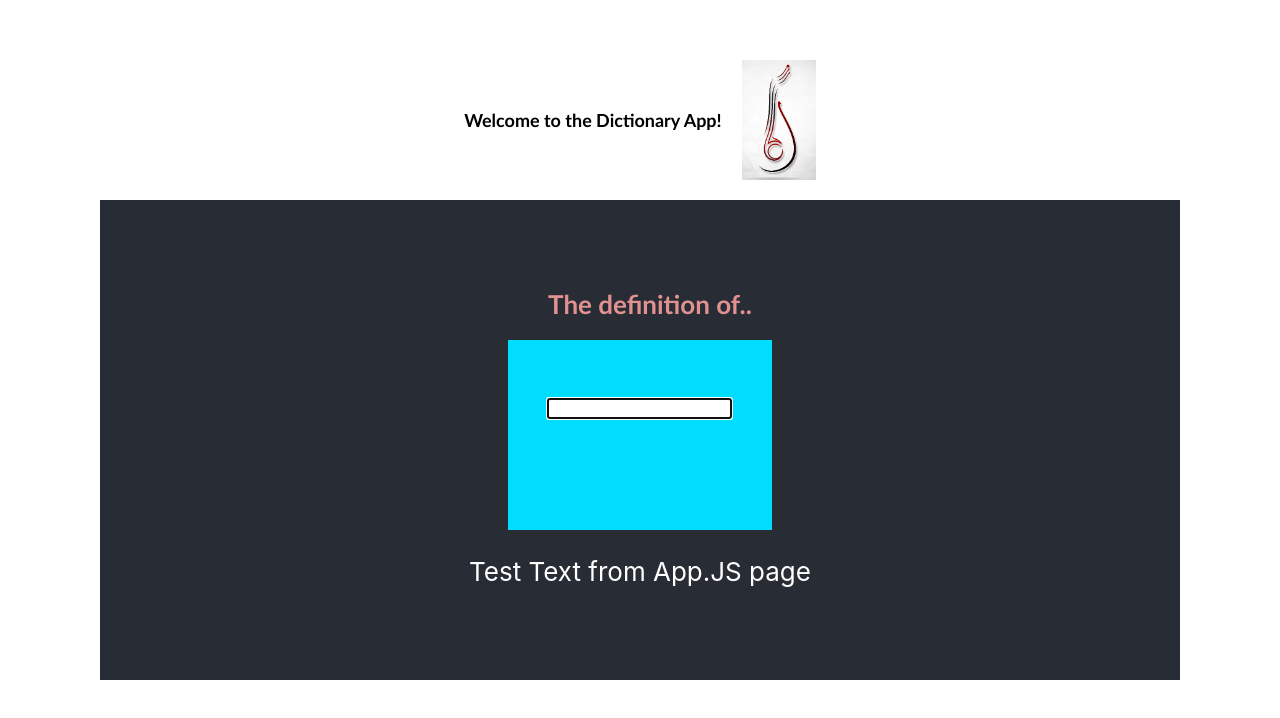
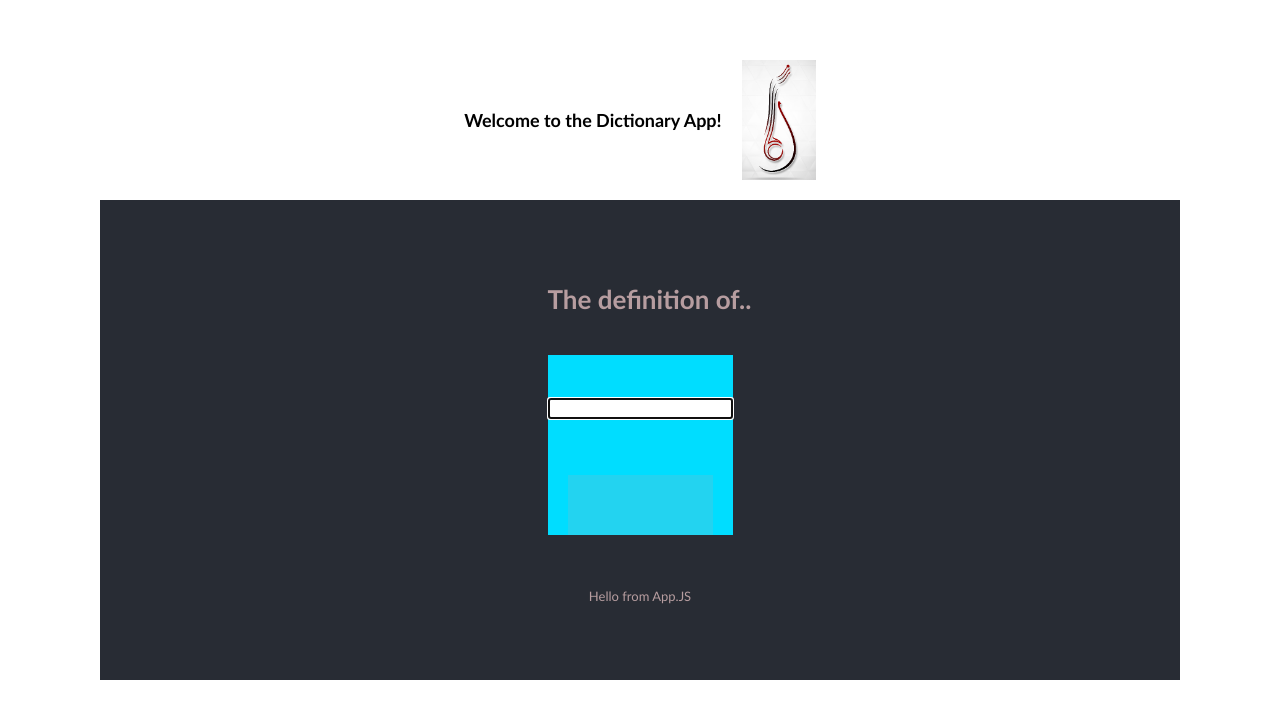
Before and after one commit to Shahbi88/react-dictionary, a React (Create React App) app: page / in a window 1280 px wide. Shown: the top 718 px of the page. Built offline with nearby package versions, Linux system fonts and the light colour scheme.

Commit message:
padding for sections

```diff
--- a/public/index.html
+++ b/public/index.html
@@ -13,7 +13,7 @@
 
     <link rel="manifest" href="%PUBLIC_URL%/manifest.json" />
 
-    <title>React App</title>
+    <title>React Dictionary App</title>
   </head>
   <body>
     <noscript>You need to enable JavaScript to run this app.</noscript>
--- a/src/App.css
+++ b/src/App.css
@@ -22,12 +22,13 @@
 
 .dictionary {
   background-color: rgb(0, 221, 255);
-  padding: 15px;
+
   text-align: center;
   font-weight: 1000;
   letter-spacing: 3px;
   line-height: 100px;
   font-size: x-large;
+  margin: 40px;
 }
 .results {
   color: #282c34;
@@ -38,34 +39,44 @@
   letter-spacing: normal;
   display: block;
   padding: 30px;
+  background-color: #82b8c645;
+  margin: 20px;
 }
 strong {
-  color: rgb(226, 145, 145);
+  color: rgba(246, 207, 207, 0.694);
   display: flex;
   padding: 20px;
+  padding-bottom: 0px;
   margin-left: 20px;
   font-family: "Trebuchet MS", "Lucida Sans Unicode", "Lucida Grande",
     "Lucida Sans", Arial, sans-serif;
 }
 .synonyms {
-  color: rgb(202, 61, 202);
-  font-size: small;
-  display: block;
-  line-height: 40px;
-  font-family: "Lucida Sans", "Lucida Sans Regular", "Lucida Grande",
-    "Lucida Sans Unicode", Geneva, Verdana, sans-serif;
-}
-.example {
-  color: #a40a08;
+  color: rgba(10, 46, 82, 0.534);
   font-size: small;
   display: block;
   padding: 20px;
   line-height: 30px;
   font-family: "Lucida Sans", "Lucida Sans Regular", "Lucida Grande",
     "Lucida Sans Unicode", Geneva, Verdana, sans-serif;
+
+  background-color: #e6e6e675;
+  margin: 20px;
+}
+.example {
+  color: #a40b08aa;
+  font-size: small;
+  display: block;
+  padding: 20px;
+  line-height: 30px;
+  font-family: "Lucida Sans", "Lucida Sans Regular", "Lucida Grande",
+    "Lucida Sans Unicode", Geneva, Verdana, sans-serif;
+  background-color: #e6e6e675;
+  margin: 20px;
 }
 .phonetics {
-  color: white;
+  color: rgb(156, 145, 145);
+
   font-size: small;
   display: block;
   padding: 20px;
@@ -73,6 +84,8 @@ strong {
   font-style: italic;
   font-family: "Lucida Sans", "Lucida Sans Regular", "Lucida Grande",
     "Lucida Sans Unicode", Geneva, Verdana, sans-serif;
+  background-color: #e6e6e675;
+  margin: 20px;
 }
 @media (max-width: 800px) {
   .App {
@@ -95,3 +108,9 @@ strong {
 .App-link {
   color: #61dafb;
 }
+p {
+  color: rgba(246, 207, 207, 0.694);
+  font-family: "Trebuchet MS", "Lucida Sans Unicode", "Lucida Grande",
+    "Lucida Sans", Arial, sans-serif;
+  font-size: small;
+}
--- a/src/App.js
+++ b/src/App.js
@@ -16,7 +16,9 @@ function App() {
           <strong>The definition of..</strong>
           <Dictionary />
         </div>
-        <p>Test Text from App.JS page</p>
+        <small>
+          <p>Hello from App.JS</p>
+        </small>
       </header>
     </div>
   );
--- a/src/dictionary.js
+++ b/src/dictionary.js
@@ -49,6 +49,7 @@ export default function Dictionary() {
         {" "}
         <Results results={results} />
       </small>
+
       <Synonyms synonyms={synonyms} />
       <Example example={example} />
       <Phonetics phonetics={phonetics} />
```
